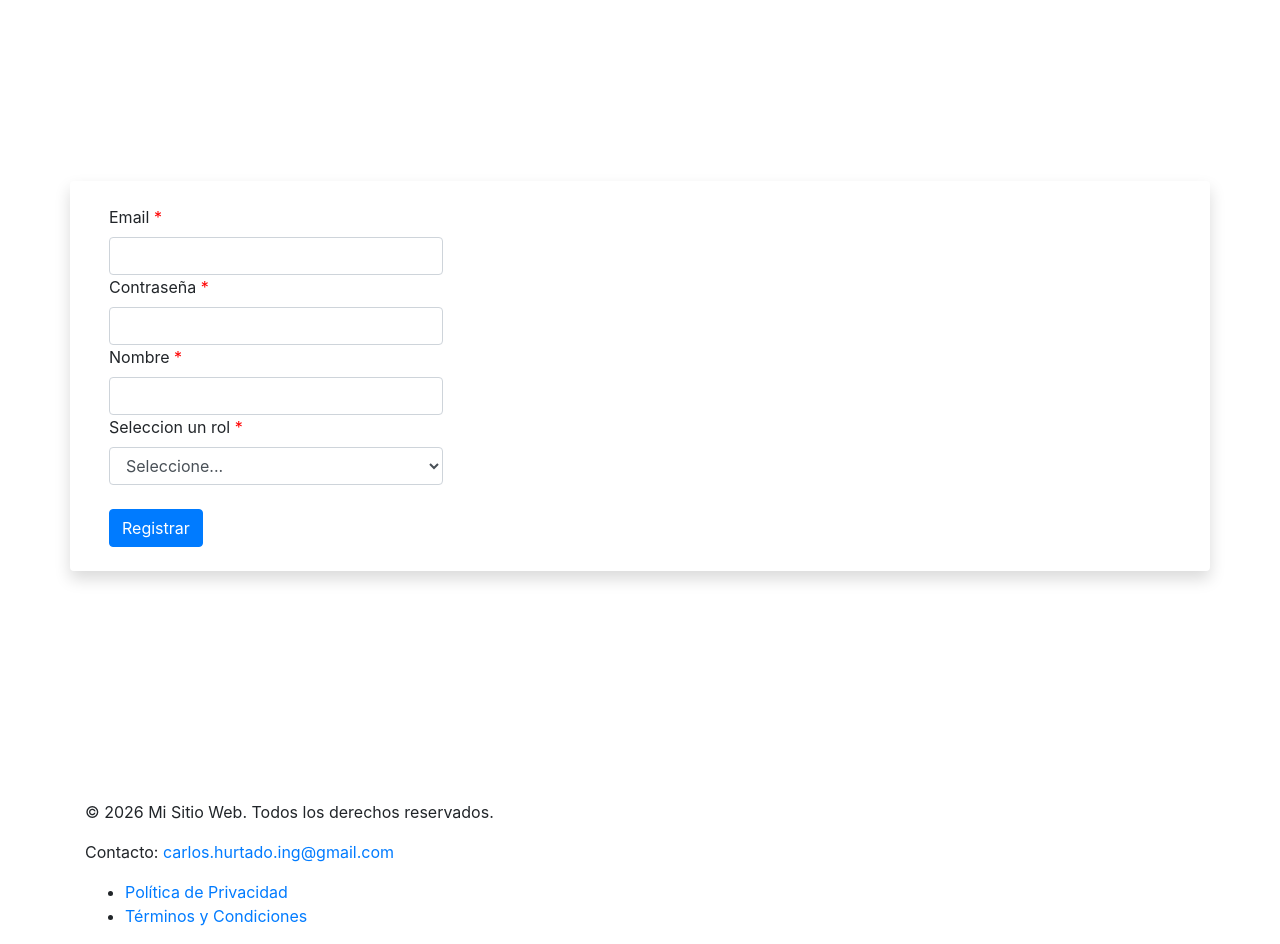
After one commit to CGHC-ING/Sistema-de-Pedidos-Distribuidora-Andina, a PHP site: template public/usuarios/vistas/formularios/usuariosForm.php in a window 1280 px wide. The commit adds this page. Run offline with PHP 8.4, Linux system fonts and the light colour scheme; the template is opened without the code that fills it, so the values that code supplies are empty.

Commit message:
Se agrega la creacion de usuarios

```diff
--- a/public/includes/conexion/conexion.php
+++ b/public/includes/conexion/conexion.php
@@ -20,10 +20,9 @@ class conexion
     public function conectar()
     {
         try {
-            $conexion = new PDO($this->dns,$this->user,$this->password);
-            return 1;
+            return new PDO($this->dns,$this->user,$this->password);
         } catch (PDOException $e) {
-            return $e->getMessage();
+            return 0;
         }
     }
 
--- /dev/null
+++ b/public/usuarios/vistas/formularios/usuariosForm.php
@@ -0,0 +1,38 @@
+<?php
+require_once ('includes/plantilla/header/header.html');
+?>
+<body>
+    <div class="d-flex justify-content-center align-items-center min-vh-100">
+        <div class="container shadow p-4 mb-5 bg-body rounded">
+            <form action="/usuarios/registrar" method="post">
+                <div class="col-md-4">
+                    <label for="inputEmail" class="form-label" required>Email <span style="color: red;">*</span></label>
+                    <input type="email" name="email" class="form-control">
+                </div>
+                <div class="col-md-4">
+                    <label for="inputPassword" class="form-label" required>Contraseña <span style="color: red;">*</span></label>
+                    <input type="password" name="password" class="form-control">
+                </div>
+                <div class="col-md-4">
+                    <label for="inputNombre" class="form-label" required>Nombre <span style="color: red;">*</span></label>
+                    <input type="text" name="nombre" class="form-control">
+                </div>
+                <div class="col-md-4">
+                    <label for="inputRol" class="form-label">Seleccion un rol <span style="color: red;">*</span></label>
+                    <select name="rol" id="rol" class="form-control" required>
+                        <option value="">Seleccione...</option>
+                        <option value="Admin">Administrador</option>
+                        <option value="Vendedor">Vendedor</option>
+                        <option value="Bodega">Bodega</option>
+                    </select>
+                </div>
+                <div>&nbsp;</div>
+                <div class="col-md-12">
+                    <input type="submit" class="btn btn-primary" value="Registrar">
+                </div>
+            </form>
+        </div>
+    </div>
+<?php
+require_once ('includes/plantilla/footer/footer.html');
+?>
```
Also changed, not shown: public/usuarios/usuarios.php (+26 -9 lines), public/usuarios/usuariosController.php (+45 -2 lines), public/usuarios/formularios/usuariosForm.php (deleted).
